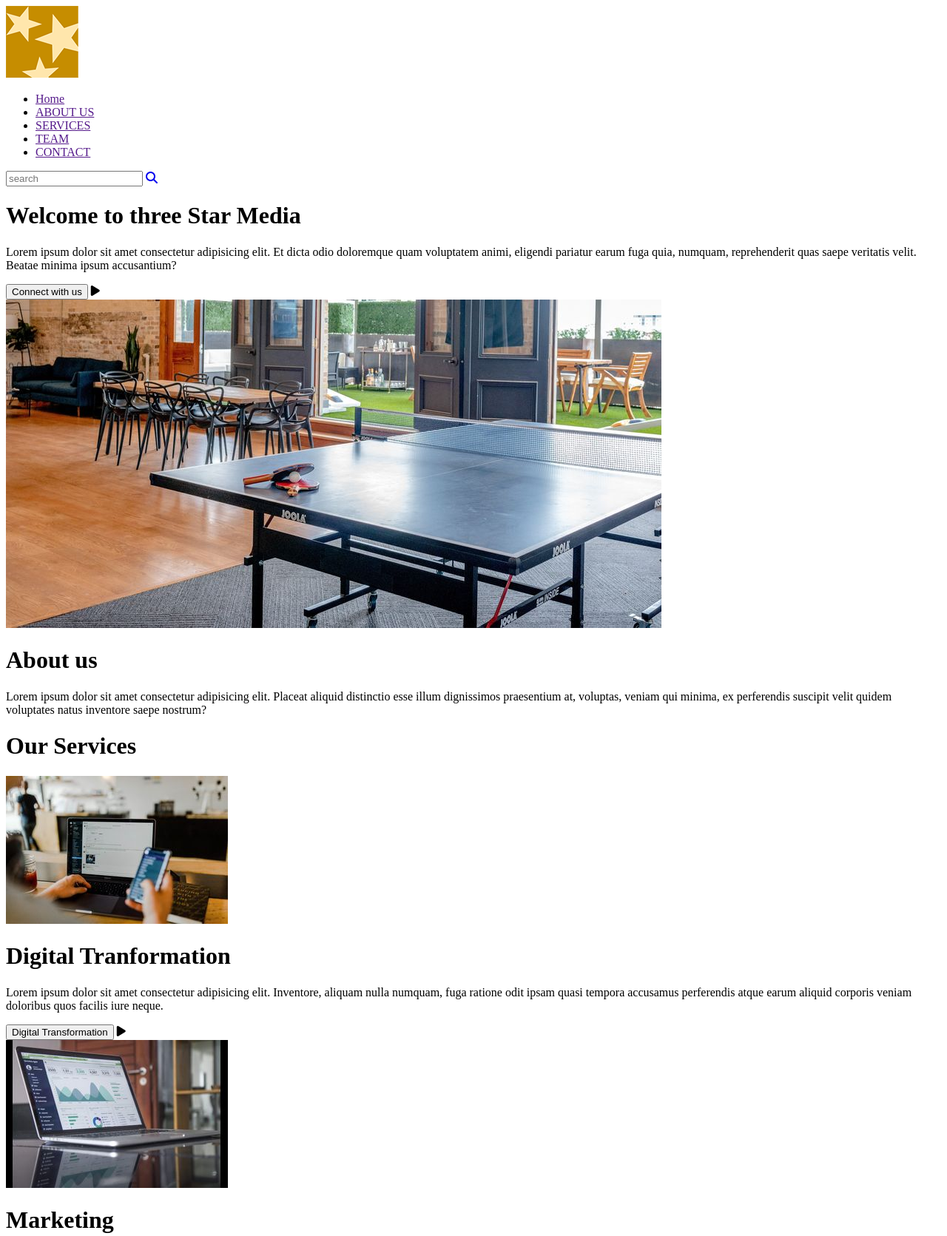
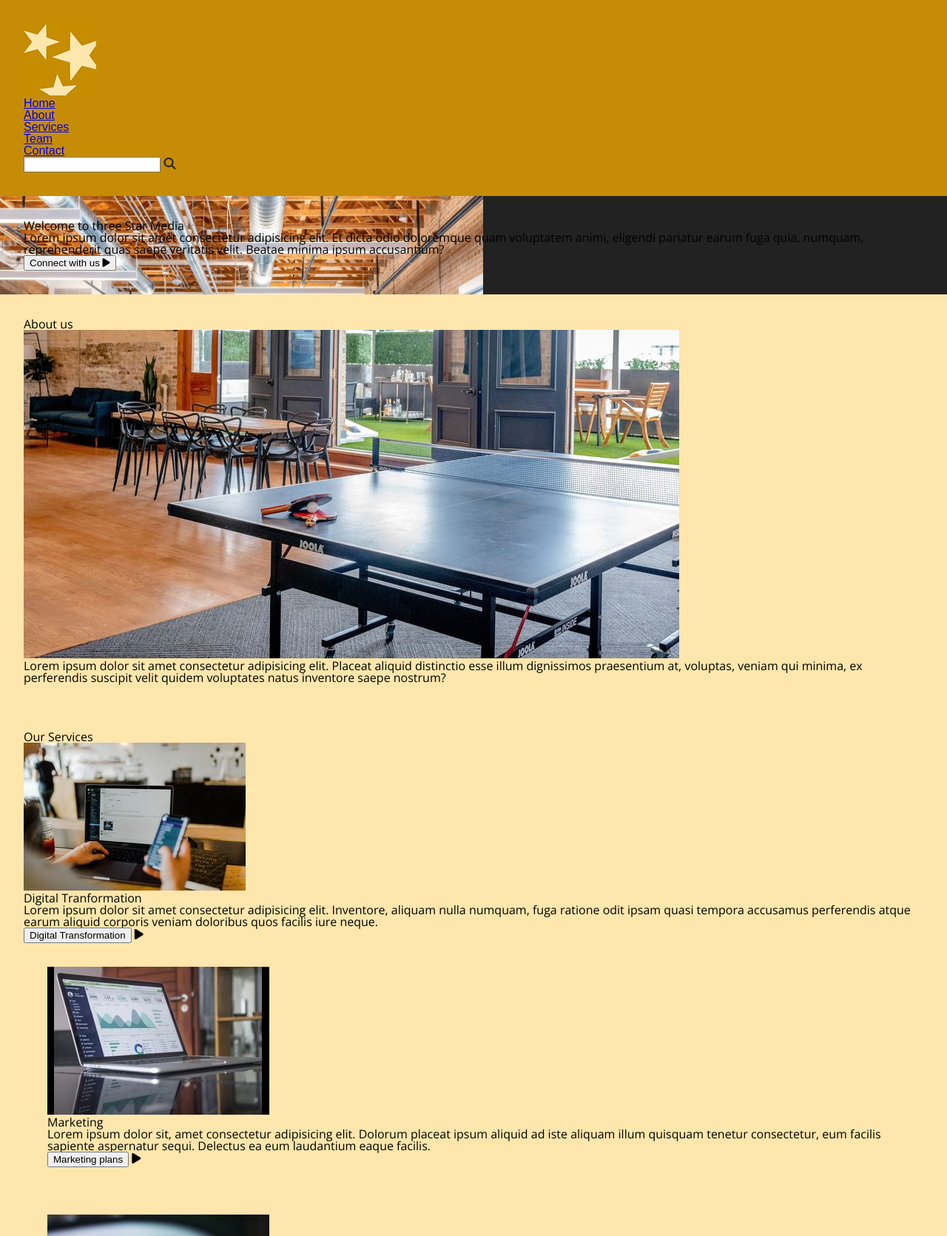
Before and after one commit to suar0029/suar0029.github.io, a plain HTML site: page final-project/index.html in a window 1280 px wide. Shown: the top 1671 px of the page at 74% size. Drawn offline with nearby package versions, Linux system fonts and the light colour scheme.

Commit message:
update 21/04/2022

```diff
--- a/final-project/css/styles.css
+++ b/final-project/css/styles.css
@@ -1 +1,133 @@
-/* google map embed */
+/* http://meyerweb.com/eric/tools/css/reset/
+   v2.0 | 20110126
+   License: none (public domain)
+*/
+
+html, body, div, span, applet, object, iframe,
+h1, h2, h3, h4, h5, h6, p, blockquote, pre,
+a, abbr, acronym, address, big, cite, code,
+del, dfn, em, img, ins, kbd, q, s, samp,
+small, strike, strong, sub, sup, tt, var,
+b, u, i, center,
+dl, dt, dd, ol, ul, li,
+fieldset, form, label, legend,
+table, caption, tbody, tfoot, thead, tr, th, td,
+article, aside, canvas, details, embed,
+figure, figcaption, footer, header, hgroup,
+menu, nav, output, ruby, section, summary,
+time, mark, audio, video {
+	margin: 0;
+	padding: 0;
+	border: 0;
+	font-size: 100%;
+	font: inherit;
+	vertical-align: baseline;
+}
+/* HTML5 display-role reset for older browsers */
+article, aside, details, figcaption, figure,
+footer, header, hgroup, menu, nav, section {
+	display: block;
+}
+body {
+	line-height: 1;
+}
+ol, ul {
+	list-style: none;
+}
+blockquote, q {
+	quotes: none;
+}
+blockquote:before, blockquote:after,
+q:before, q:after {
+	content: '';
+	content: none;
+}
+table {
+	border-collapse: collapse;
+	border-spacing: 0;
+}
+
+/* @media screen and (min-width: 760px) and (max-width: 1200px) {
+    header, main{
+        float: none;
+        width: 100%;
+        font-weight: 900;
+        font-size: 2rem;
+        letter-spacing: 2px;
+    }
+
+} */
+body {
+    font-family: 'Open Sans', sans-serif;
+}
+
+.wrapper {
+    max-width: 1200px;´
+    margin: auto;
+}
+
+header {
+    background-color: #c78c06;
+    padding: 2rem;
+    color: #222;
+    font-family: sans-serif;
+}
+
+main nav {
+    background-color: #222;
+    background-size: 50px;
+    color: #c78c06;
+    font-family: sans-serif;
+}
+
+.welcome {
+    background-image: url("../images/main-banner.jpg");
+    background-size: 51%;
+    padding: 2rem;
+    background-repeat: no-repeat;
+    background-color: #222;
+}
+
+.welcome {
+    background-color: #222;
+}
+
+our vision {
+    background-image: url("../images/vision.jpg");
+}
+
+.about-us {
+    background-color: #ffe6ac;
+    padding: 2rem;
+}
+
+.services {
+    background-color: #ffe6ac;
+    padding: 2rem;
+}
+
+.marketing {
+    background-color: #ffe6ac;
+    padding: 2rem;
+}
+
+.video {
+    background-color: #ffe6ac;
+    padding: 2rem;
+}
+
+.web-development {
+    background-color: #ffe6ac;
+}
+
+.print {
+    background-color: #ffe6ac;
+}
+/* check this one out make it work*/
+.our-vision {
+    background-image: url("../images/vision.jpg");
+}
+
+.our-team {
+    background-color: #ffe6ac;
+}
--- a/final-project/index.html
+++ b/final-project/index.html
@@ -6,50 +6,58 @@
     <meta name="viewport" content="width=device-width, initial-scale=1.0">
     <title>MTM6130 Final Project - suar0026</title>
     <script src="https://kit.fontawesome.com/7660dec181.js" crossorigin="anonymous"></script>
+    <link rel="preconnect" href="https://fonts.googleapis.com">
+    <link rel="preconnect" href="https://fonts.gstatic.com" crossorigin>
+    <link href="https://fonts.googleapis.com/css2?family=Open+Sans&display=swap" rel="stylesheet">
     <link href="css/styles.css" rel="stylesheet">
 </head>
 <body>
-    <div class="top-nav">
+    <header>
+        <div class="wrapper">
             <img src="images/logo.png" alt="logo">
+            <nav>
                 <ul>
-            <li><a class="active" href="">Home</a></li>
-            <li><a href="">ABOUT US</a></li>
-            <li><a href="">SERVICES</a></li>
-            <li><a href="">TEAM</a></li>
-            <li><a href="">CONTACT</a></li>
+                    <li><a href="#">Home</a></li>
+                    <li><a href="#">About</a></li>
+                    <li><a href="#">Services</a></li>
+                    <li><a href="#">Team</a></li>
+                    <li><a href="#">Contact</a></li>
+                    <li>
+                        <input class="search" type="text">
+                        <i class="fa-solid fa-magnifying-glass"></i>
+                    </li>
                 </ul>
+            </nav>
         </div>
-    <div class="search-box">
-        <input class="search-txt" type="search" name="" placeholder="search">
-        <a class="search-tbn" href="#">
-        <i class="fa-solid fa-magnifying-glass"></i>
+    </header>
 
-        </a>
-    </div>
-    <div>
+    <div class="welcome" id="home">
+        <div class="wrapper">
             <h1>Welcome to three Star Media</h1>
             <p>Lorem ipsum dolor sit amet consectetur adipisicing elit. Et dicta odio doloremque quam voluptatem animi, eligendi pariatur earum fuga quia, numquam, reprehenderit quas saepe veritatis velit. Beatae minima ipsum accusantium?</p>
-        <button>Connect with us</button>
-        <i class="fa-solid fa-play"></i>
-
+            <button>Connect with us <i class="fa-solid fa-play"></i></button>
         </div>
-    <div>
+    </div>
+    <div class="about-us">
+        <div class="wrapper"> <!--flex .about-us .wrapper -->
+            <h1>About us</h1>
             <img src="images/about-us.jpg" alt="image of a ping pong table">
-        <h1>About us</h1>
             <p>Lorem ipsum dolor sit amet consectetur adipisicing elit. Placeat aliquid distinctio esse illum dignissimos praesentium at, voluptas, veniam qui minima, ex perferendis suscipit velit quidem voluptates natus inventore saepe nostrum?</p>
         </div>
-    <div class="services">
+    </div>
+    <div class="services"> <!-- grid -->
         <h1>Our Services</h1>
+        <div class="digital">
             <img src="images/digital.jpg" alt="digital">
-        <h1>Digital Tranformation</h1>
+            <h2>Digital Tranformation</h1>
             <p>Lorem ipsum dolor sit amet consectetur adipisicing elit. Inventore, aliquam nulla numquam, fuga ratione odit ipsam quasi tempora accusamus perferendis atque earum aliquid corporis veniam doloribus quos facilis iure neque.</p>
             <button>Digital Transformation</button>
             <i class="fa-solid fa-play"></i>
+        </div>
 
-    </div>
         <div class="marketing">
             <img src="images/marketing.jpg" alt="marketing">
-        <h1>Marketing</h1>
+            <h2>Marketing</h1>
             <p>Lorem ipsum dolor sit, amet consectetur adipisicing elit. Dolorum placeat ipsum aliquid ad iste aliquam illum quisquam tenetur consectetur, eum facilis sapiente aspernatur sequi. Delectus ea eum laudantium eaque facilis.</p>
             <button>Marketing plans</button>
             <i class="fa-solid fa-play"></i>
@@ -61,7 +69,7 @@
         <button>Video Plans</button>
         <i class="fa-solid fa-play"></i>
         </div>
-    <div class="web development">
+        <div class="web-development">
             <img src="images/web.jpg" alt="web">
             <h1>Web development</h1>
             <p>Lorem ipsum dolor sit amet, consectetur adipisicing elit. Eaque est soluta cumque, perferendis veritatis eligendi, quis adipisci officiis rerum veniam deserunt, assumenda sit quod. Adipisci impedit minus quae ea magnam.</p>
@@ -75,7 +83,8 @@
             <button>Print</button>
             <i class="fa-solid fa-play"></i>
         </div>
-    <div class="Our Vision">
+    </div>
+    <div class="our-Vision">
         <!--background image would be stylize in css-->
         <h1>Our vision</h1>
         <p>Lorem, ipsum dolor sit amet consectetur adipisicing elit. Voluptatum exercitationem tempora assumenda sequi minus temporibus deserunt provident possimus ipsam dolores, laudantium voluptas hic minima expedita a impedit suscipit fugiat delectus.</p>
@@ -84,7 +93,7 @@
         <!-- learn button would be stylize in css-->
 
     </div>
-    <section class="wrapper">
+    <section class="our-team">
         <h1>Our Team</h1>
         <img src="images/john.jpg" alt="John Doe">
         <h1>John Doe</h1>
@@ -94,8 +103,7 @@
         <h1>Bob Rite</h1>
         <h2>CFO and Co-owner</h2>
         <p>Lorem ipsum, dolor sit amet consectetur adipisicing elit. Quaerat magnam, quos earum labore excepturi nobis dolor dolores officiis. Quam, fugiat minus? Ducimus pariatur dolores neque accusamus tempora nemo molestias enim.</p>
-    </section><div class="Our Team">
-    </div>
+    </section>
     <div class="contact">
         <h1>Contact us</h1>
         <h2>Send us a message</h2>
@@ -109,9 +117,11 @@
         </button>
         </div>
     <div class="Schedule">
-        <!--table would be structured better on css-->
-        <h1>Hours of operation</h1>
+
+
         <table style="width:100%">
+            <caption>Hours of operation</caption>
+            <thead>
                 <tr>
                     <th>Days</th>
                     <th>Hours</th>
@@ -124,6 +134,8 @@
                     <td>Saturday-Sunday</td>
                     <td>Closed</td>
              </tr>
+            </thead>
+
         </table>
 
     </div>
@@ -136,10 +148,10 @@
         <iframe src="https://www.google.com/maps/embed?pb=!1m18!1m12!1m3!1d179268.45400089107!2d-75.79621021863893!3d45.40793618207598!2m3!1f0!2f0!3f0!3m2!1i1024!2i768!4f13.1!3m3!1m2!1s0x4cce0718cc4a6ad7%3A0xc6cc467725843e2b!2sAlgonquin%20College%20Ottawa%20Campus!5e0!3m2!1ses-419!2sca!4v1650214887094!5m2!1ses-419!2sca" allowfullscreen="" loading="lazy" referrerpolicy="no-referrer-when-downgrade"></iframe>
         </div>
     </div>
-
-
-
-
-
+</main>
 </body>
+<footer>
+    Copyright Three Star Media, 2020
+    All images are taken from Unsplash
+</footer>
 </html>
```
Lines whose indentation alone changed are shown as unchanged.
